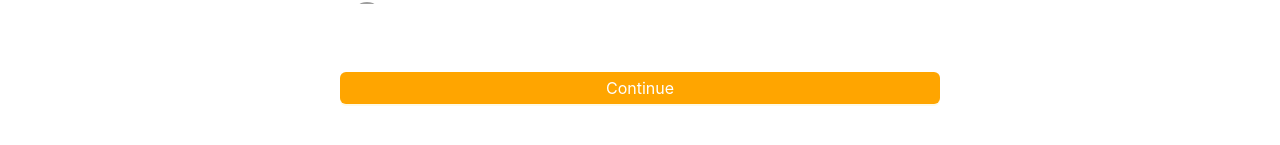
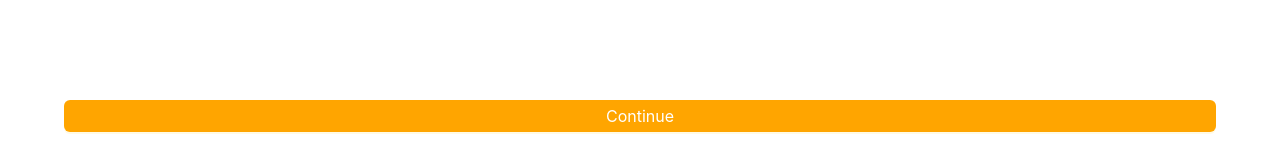
Before and after one commit to zwaa0902/duckling, a React (Vite) app: page /create-group in a window 1280 px wide. Shown: the part 652-797 px from the top of the page. Built offline with nearby package versions, Linux system fonts and the light colour scheme; grey boxes are pictures that could not be loaded; what @tonconnect/ui-react would draw is missing.

Commit message:
fix: update UI

```diff
--- a/src/pages/Groups/CreateGroup.tsx
+++ b/src/pages/Groups/CreateGroup.tsx
@@ -173,7 +173,7 @@ function CreateGroup() {
             </div>
           )}
           <Text>Friends</Text>
-          <div className='scrollable-container' style={{ height: '400px', overflowY: 'auto' }}>
+          <div className='scrollable-container' style={{ height: '350px', overflowY: 'auto' }}>
             <List
               itemLayout='horizontal'
               dataSource={users}
@@ -190,14 +190,18 @@ function CreateGroup() {
             />
           </div>
         </div>
+        <div style={{ height: '32px' }} />
         <div className='footer'>
           <Button
             type='primary'
             htmlType='submit'
             block
             style={{
-              margin: '12px 0 32px',
-              width: '100%',
+              position: 'fixed',
+              bottom: '16px',
+              left: '50%',
+              transform: 'translateX(-50%)',
+              width: '90%',
             }}
           >
             Continue
```
